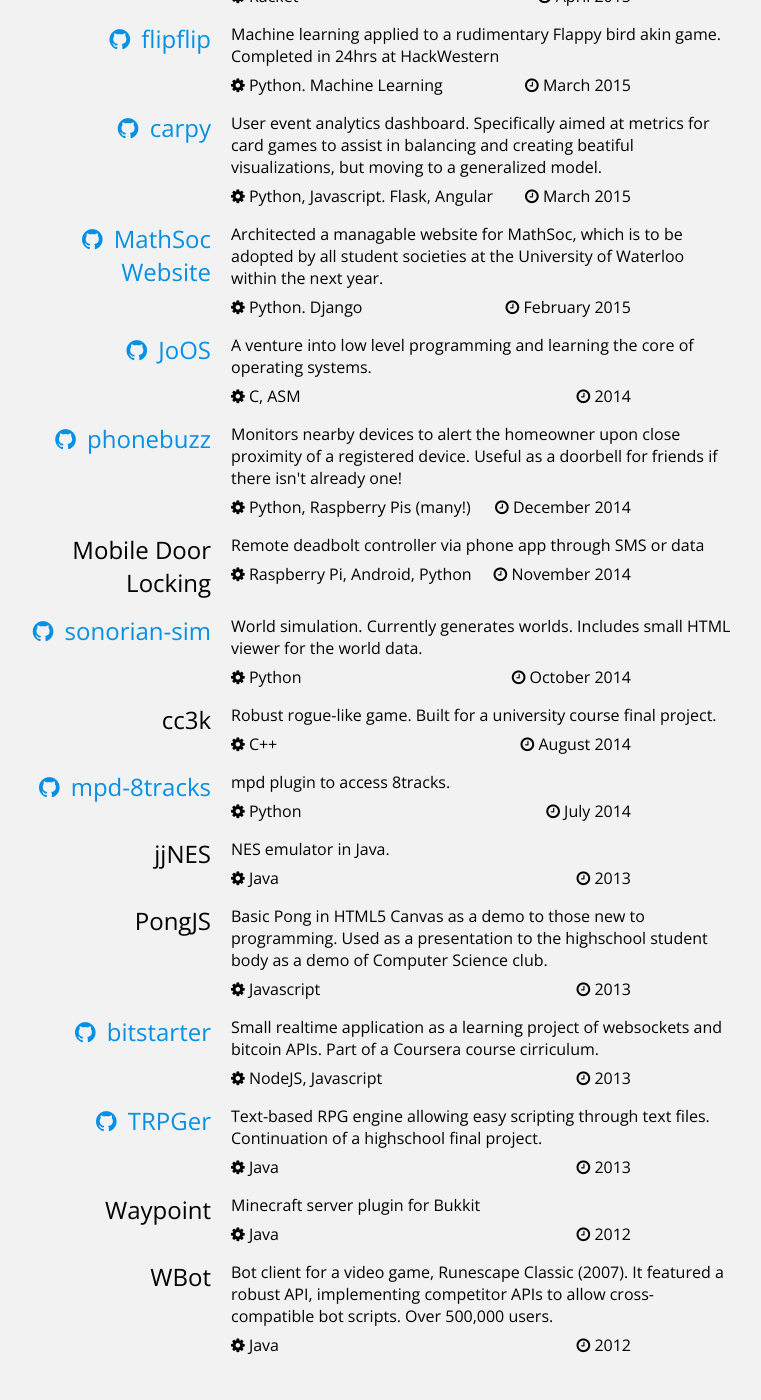
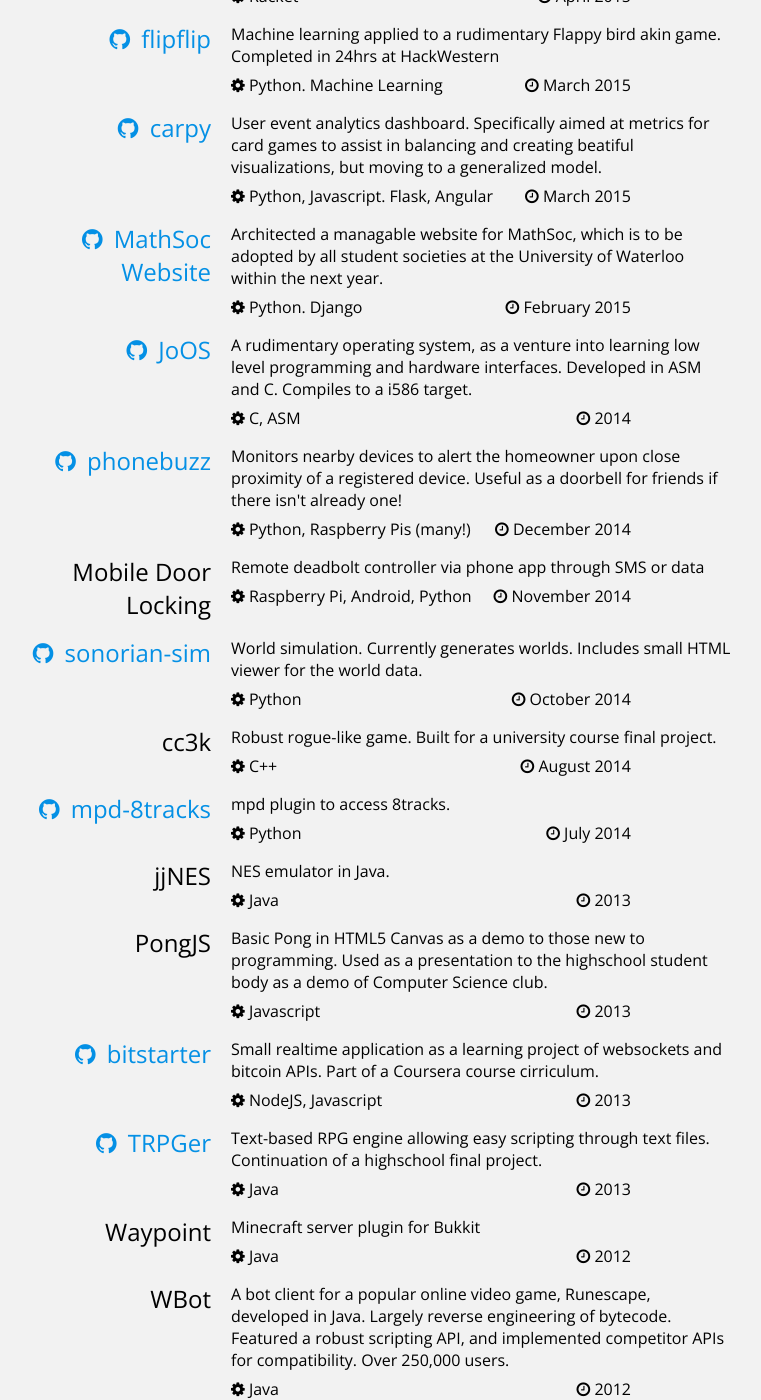
Before and after one commit to lgo/lego.github.io, a Jekyll site: the page built from projects.html, in a window 1280 px wide and 1400 px high, scrolled down 873 px. Shown: the whole window, without its empty margins (269-1030 px from the left). Built offline with Jekyll 4.4.1, drawn with Linux system fonts in a browser that asks for light colours; nearby versions of some CDN libraries; some web fonts are replaced; before the commit the page ends 2229 px from its top, so only the background shows below that.

Commit message:
update project descriptions

```diff
--- a/_data/projects.yml
+++ b/_data/projects.yml
@@ -37,7 +37,7 @@
   tech: "Python"
   date: "July 2015"
 
-- name: meercast
+- name: Moocast
   description: "Android screen streaming service. Completed in 24hrs as part of BattleHacks by a16z. The winning hack!"
   # TODO unprivatize
   # link: https://github.com/KartikTalwar/meercast
@@ -76,7 +76,7 @@
 
 - name: JoOS
   description:
-    - "A venture into low level programming and learning the core of operating systems."
+    - "A rudimentary operating system, as a venture into learning low level programming and hardware interfaces. Developed in ASM and C. Compiles to a i586 target."
   link: http://github.com/xLegoz/JoOS
   tech: "C, ASM"
   date: "2014"
@@ -141,6 +141,6 @@
   date: "2012"
 
 - name: WBot
-  description: "Bot client for a video game, Runescape Classic (2007). It featured a robust API, implementing competitor APIs to allow cross-compatible bot scripts. Over 500,000 users."
+  description: "A bot client for a popular online video game, Runescape, developed in Java. Largely reverse engineering of bytecode. Featured a robust scripting API, and implemented competitor APIs for compatibility. Over 250,000 users."
   tech: "Java"
   date: "2012"
```
